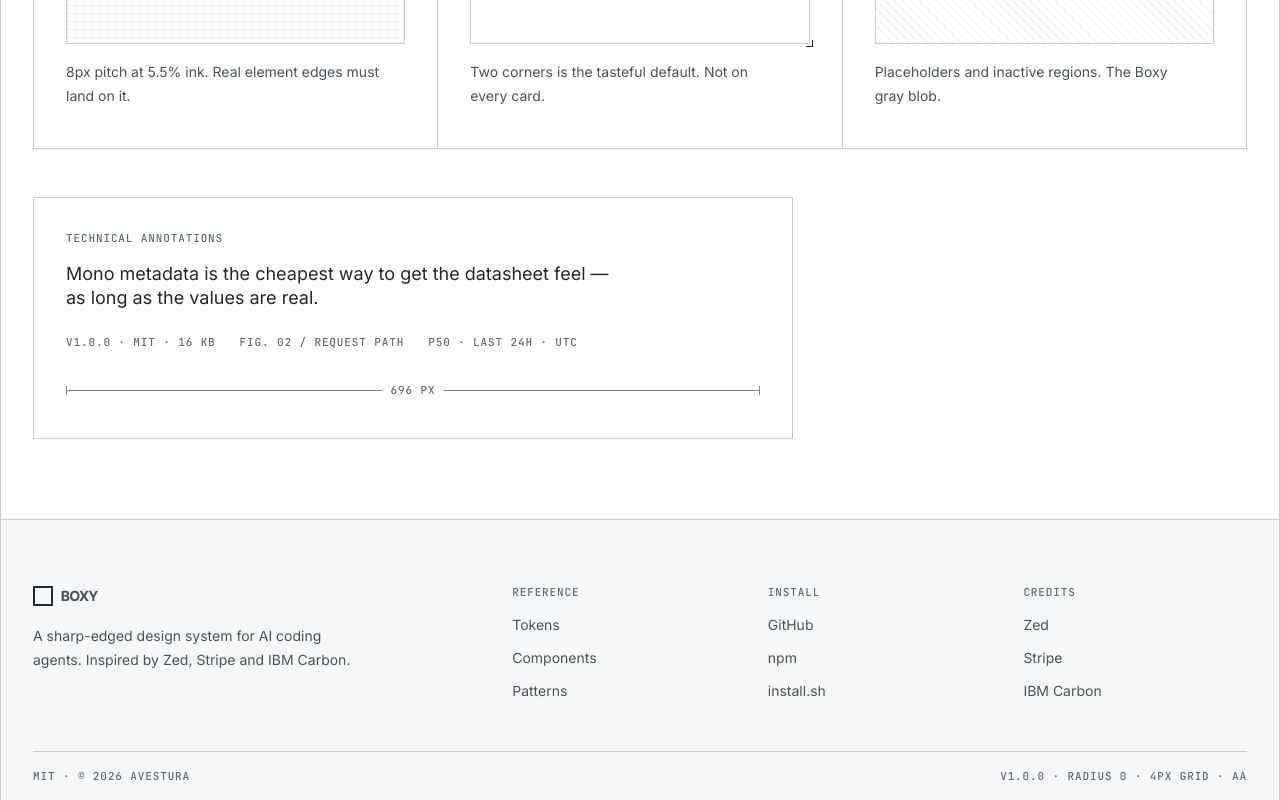
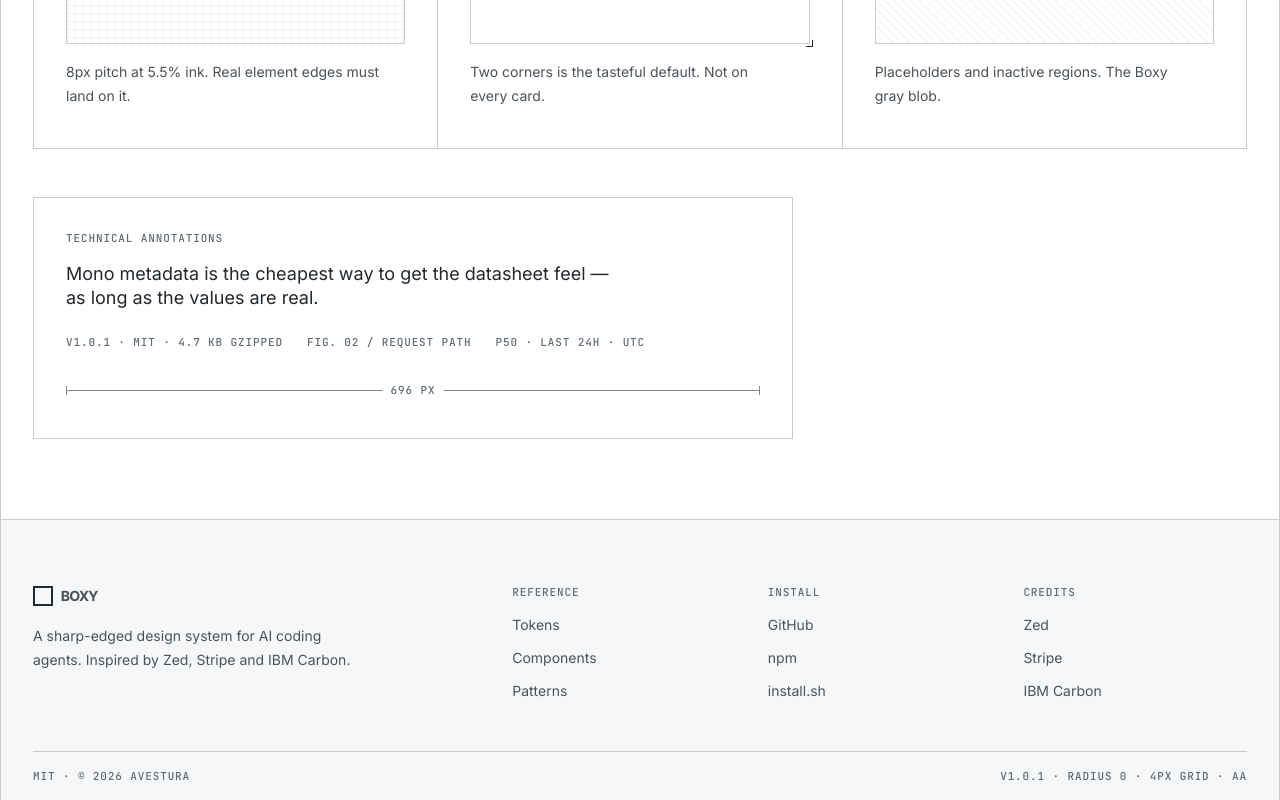
Before and after one commit to avestura/boxy-design-skill, a website: page docs/components.html in a window 1280 px wide. Shown: the part 5806-6606 px from the top of the page. Drawn offline with Linux system fonts and the light colour scheme.

Commit message:
v1.0.1
npm 1.0.0 was published at 05:16:08, five minutes before the nav/tab hover fix
landed at 05:21:19, so the published tarball still teaches the negative-margin
indicator that punches a gap in the rule on hover.

Only two npm-shipped files drifted, both guidance:
  skills/boxy/references/components-core.md  (tabs + header spec)
  skills/boxy/references/anti-patterns.md    (new entry)

The CSS fix itself lives in docs/assets/site.css, which npm does not ship, and
the marketplace and curl routes track git so they were never behind.

Also corrects the size annotation on the components page: boxy.css is 4.7 KB
gzipped, not 16 KB, and blueprint-details.md requires annotations to be true.

```diff
--- a/docs/components.html
+++ b/docs/components.html
@@ -433,7 +433,7 @@
         values are real.
       </p>
       <div class="row mt-5" style="gap: 24px">
-        <span class="bx-label">v1.0.0 &middot; MIT &middot; 16 KB</span>
+        <span class="bx-label">v1.0.1 &middot; MIT &middot; 4.7 KB GZIPPED</span>
         <span class="bx-label">FIG. 02 / REQUEST PATH</span>
         <span class="bx-label">p50 &middot; LAST 24H &middot; UTC</span>
       </div>
@@ -461,7 +461,7 @@
     </div>
     <div class="site-foot__bar">
       <span class="bx-label">MIT &middot; &copy; 2026 avestura</span>
-      <span class="bx-label">v1.0.0 &middot; radius 0 &middot; 4px grid &middot; AA</span>
+      <span class="bx-label">v1.0.1 &middot; radius 0 &middot; 4px grid &middot; AA</span>
     </div>
   </footer>
 
--- a/package.json
+++ b/package.json
@@ -1,6 +1,6 @@
 {
   "name": "boxy-design",
-  "version": "1.0.0",
+  "version": "1.0.1",
   "description": "Sharp-edged, zero-radius design system skill for AI coding agents — hairline structure, blueprint detailing, a disciplined neutral palette, and a linter that keeps it honest.",
   "keywords": [
     "design-system",
```
Also changed, not shown: docs/index.html (+1 -1 lines), docs/patterns.html (+1 -1 lines), docs/tokens.html (+1 -1 lines), .claude-plugin/marketplace.json, .claude-plugin/plugin.json.
